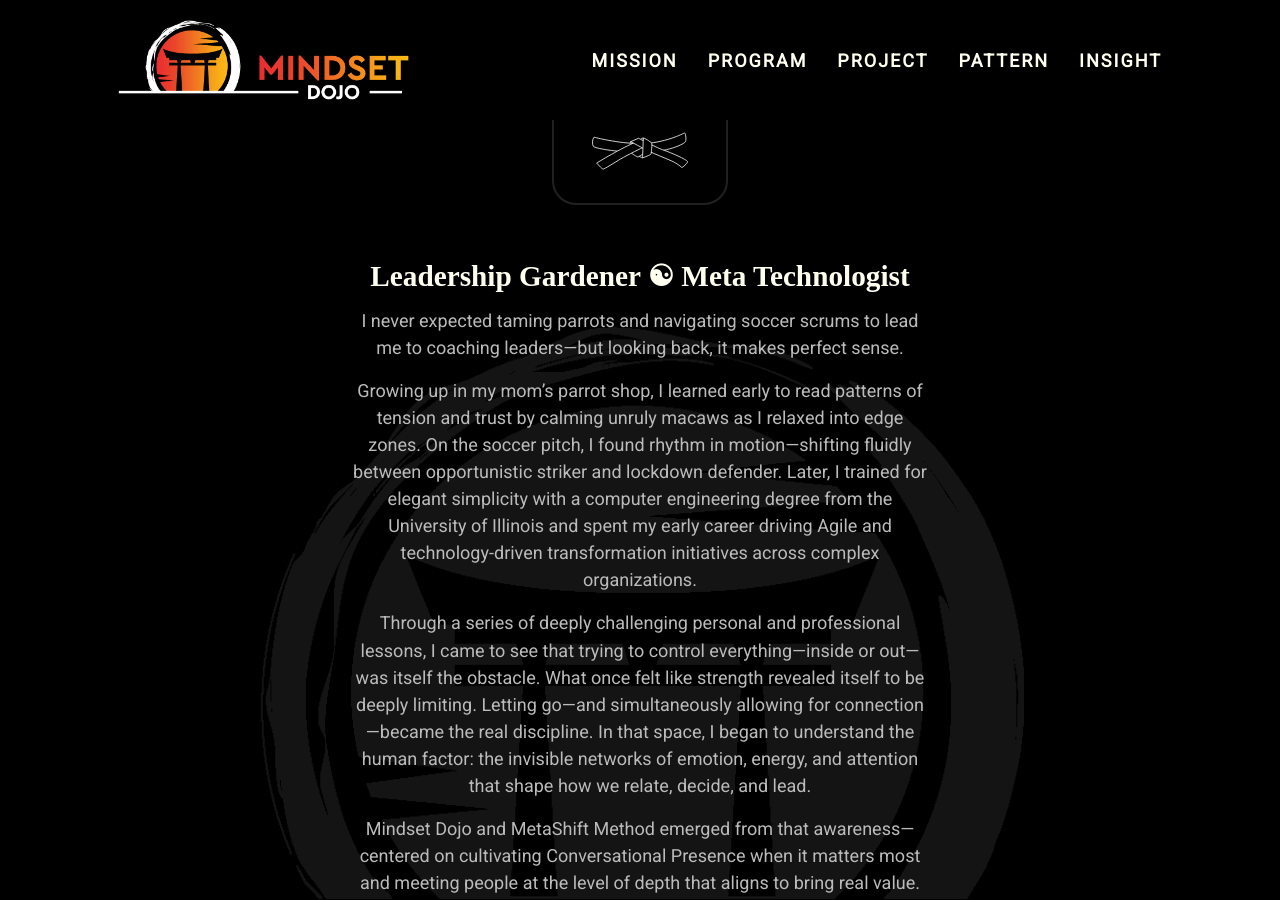
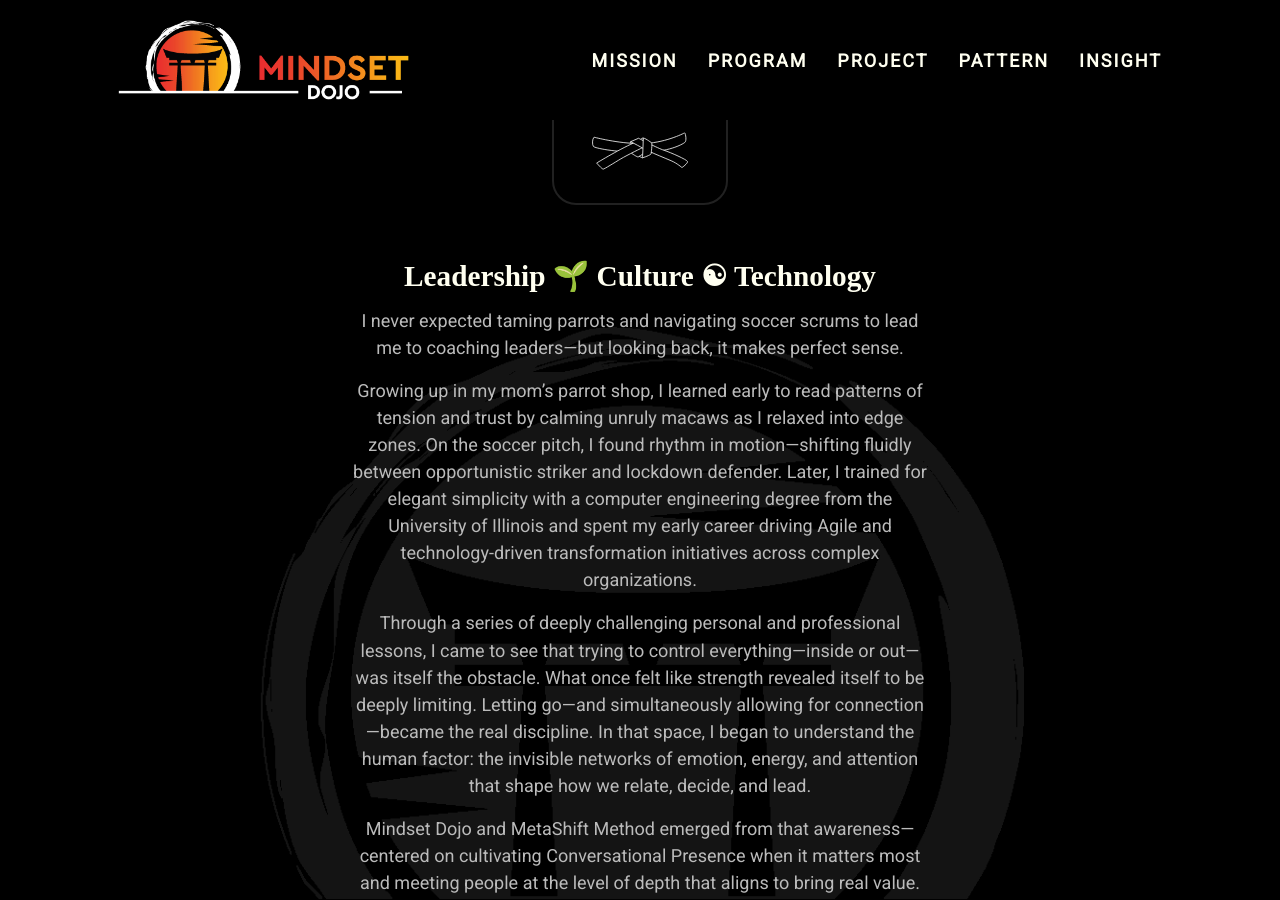
Before and after one commit to mindset-dojo/mindset-dojo.github.io, a Jekyll site: the page built from _authors/michael-basil.md, in a window 1280 px wide and 900 px high, scrolled down 345 px. Built offline with Jekyll 4.4.1, drawn with Linux system fonts in a browser that asks for light colours; some web fonts are replaced.

Commit message:
feat: Clarify about title

```diff
--- a/_authors/michael-basil.md
+++ b/_authors/michael-basil.md
@@ -18,7 +18,7 @@ leadership_designations:
   - type: project
     value: Authorship Cultivator
 about: |
-  ### Leadership Gardener ☯ Meta Technologist
+  ### Leadership 🌱 Culture ☯ Technology
 
   I never expected taming parrots and navigating soccer scrums to lead me to
   coaching leaders—but looking back, it makes perfect sense.
```
